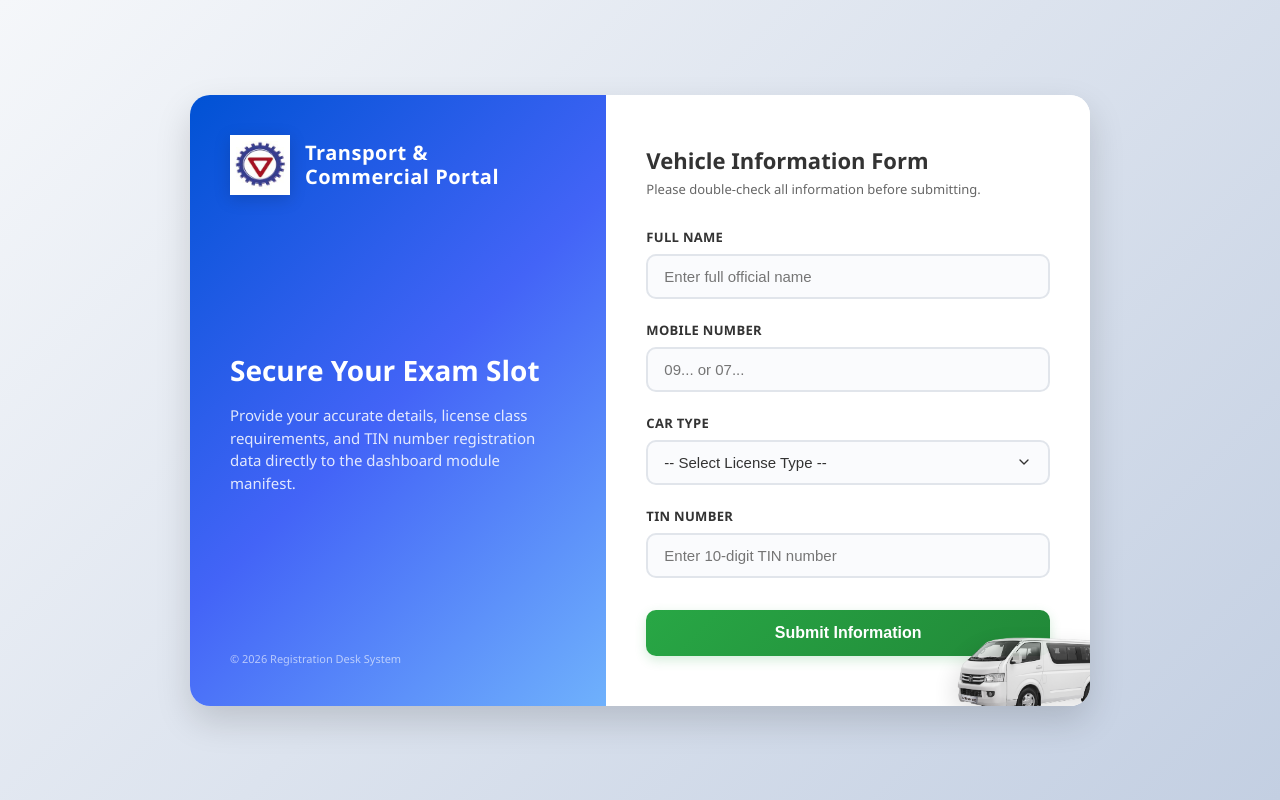
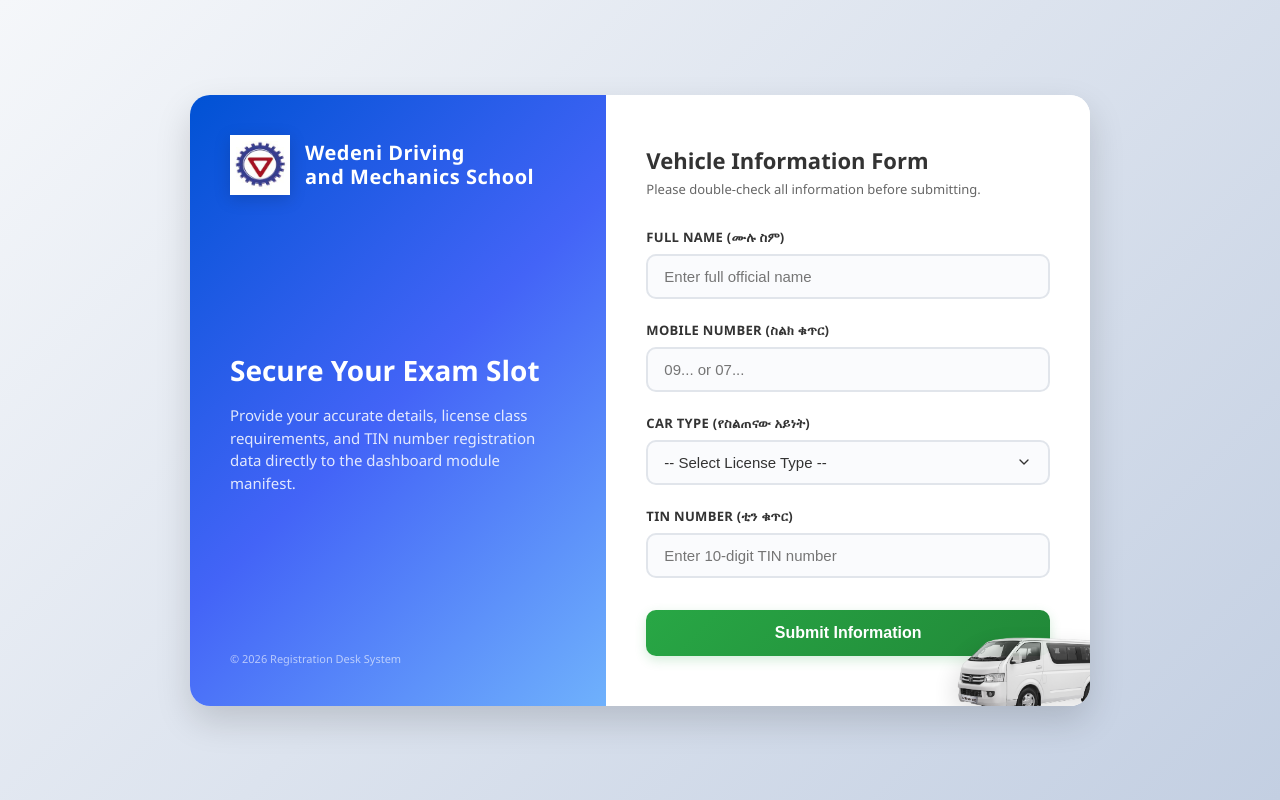
Before and after one commit to Abdiazizmkalif/office-service, a website: page public/index.html in a window 1280 px wide. Drawn offline with Linux system fonts and the light colour scheme.

```diff
--- a/public/index.html
+++ b/public/index.html
@@ -227,7 +227,7 @@
             <div class="logo-area">
                 <!-- If logo.png is missing, alt text safely falls back elegantly -->
                 <img src="logo.png" alt="Logo">
-                <h1>Transport &<br>Commercial Portal</h1>
+                <h1>Wedeni Driving <br> and Mechanics School</h1>
             </div>
 
             <div class="welcome-message">
@@ -247,17 +247,17 @@
 
             <form action="/submit" method="POST">
                 <div class="form-group">
-                    <label>Full Name</label>
+                    <label>Full Name (ሙሉ ስም)</label>
                     <input type="text" name="name" placeholder="Enter full official name" required>
                 </div>
 
                 <div class="form-group">
-                    <label>Mobile Number</label>
+                    <label>Mobile Number (ስልክ ቁጥር)</label>
                     <input type="tel" name="mobile_number" placeholder="09... or 07..." required>
                 </div>
 
                 <div class="form-group">
-                    <label>Car Type</label>
+                    <label>Car Type (የስልጠናው አይነት)</label>
                     <select name="car_type" required>
                         <option value="">-- Select License Type --</option>
                         <option value="Automobile">Automobile</option>
@@ -268,7 +268,7 @@
                 </div>
 
                 <div class="form-group">
-                    <label>TIN Number</label>
+                    <label>TIN Number (ቲን ቁጥር)</label>
                     <input type="text" name="tin_number" placeholder="Enter 10-digit TIN number" required>
                 </div>
 
```
